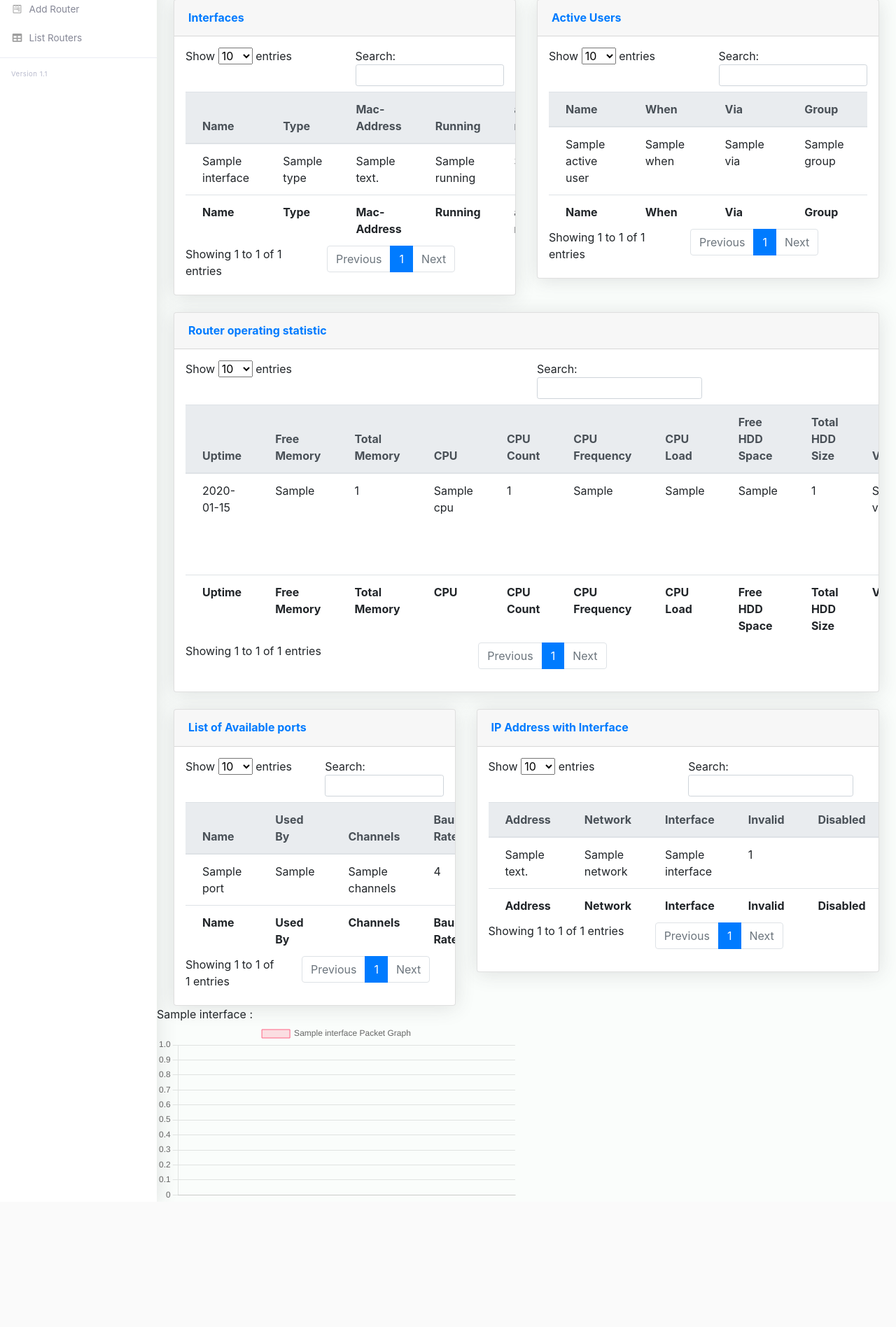
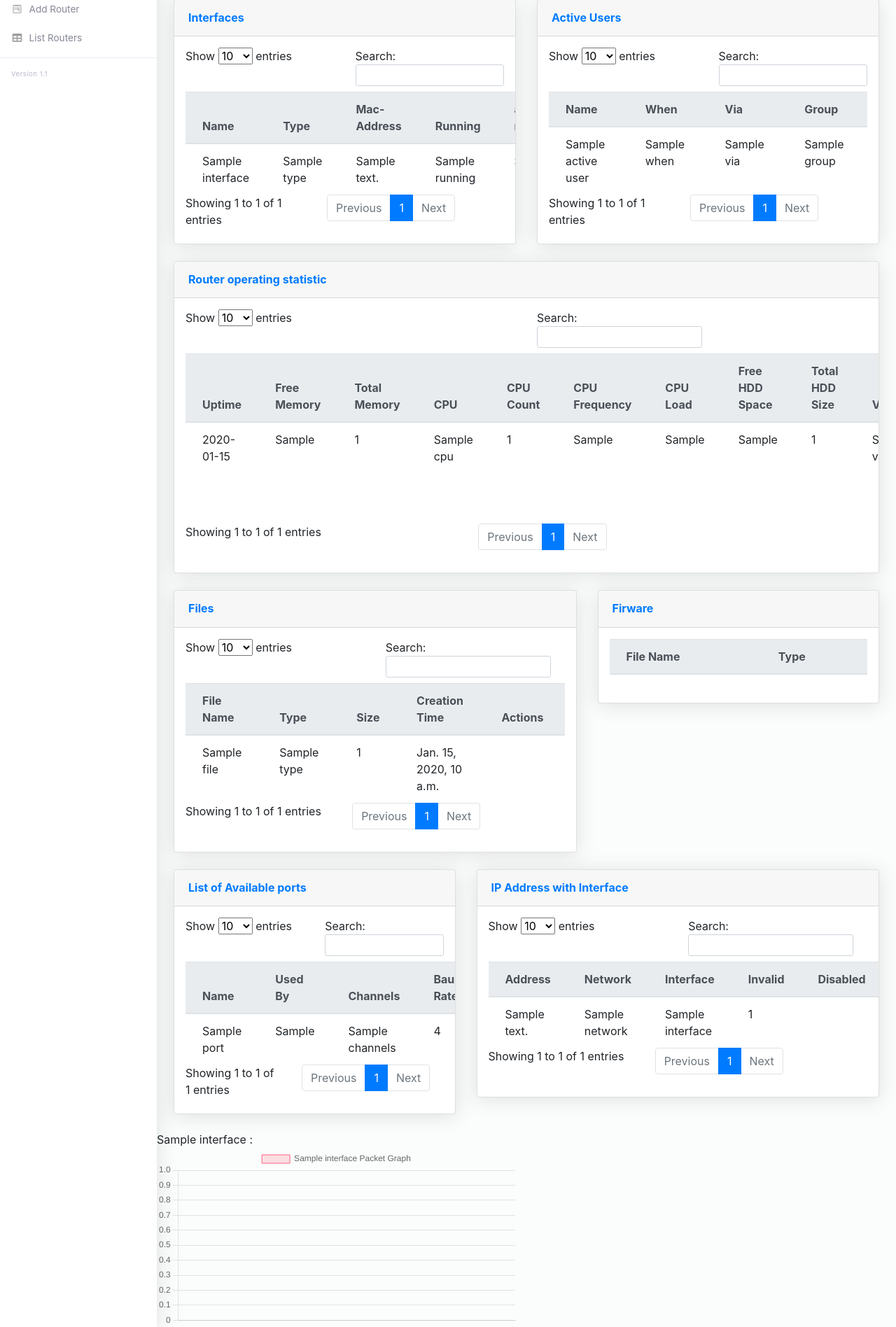
Before and after one commit to TM-Squared/Homnet-Dashboard, a Django app: template templates/home/detailRouter.html in a window 1280 px wide. Shown: the part 177-2073 px from the top of the page at 70% size. Before the commit the page ends 1889 px from the top, so only its background shows below. Run offline with Django 4.2, Linux system fonts and the light colour scheme; the template is opened without the code that fills it: most values are stand-ins (such as "Sample title", 1, 10 or a date in 2020); lists and menus that the app fills with data are empty; some libraries are stand-ins or nearby versions.

Commit message:
some corrections

```diff
--- a/home/views.py
+++ b/home/views.py
@@ -135,9 +135,13 @@ class DetailRouter(generic.DetailView):
                                   for information in self.connexion.talk("/ip/address/print")]
         context['ports'] = [{k.replace("-", "_"): v for k, v in information.items()}
                             for information in self.connexion.talk("/port/print")]
+        context['files'] = [{k.replace("-", "_"): v for k, v in information.items()}
+                            for information in self.connexion.talk("/file/print")]
         context['daily_data_streams'] = [
             {'name': interface['name'], 'rx_byte': interface['rx-byte'], 'tx_byte': interface['tx-byte'],
              'rx_packet': interface["rx-packet"], 'tx_packet': interface["tx-packet"]}
             for interface in self.connexion.talk("/interface/print")]
 
+        print(context["operating_statistics"])
+
         return context
--- a/templates/home/detailRouter.html
+++ b/templates/home/detailRouter.html
@@ -36,15 +36,7 @@
                         <th>actual-mtu</th>
                       </tr>
                     </thead>
-                    <tfoot>
-                      <tr>
-                        <th>Name</th>
-                        <th>Type</th>
-                        <th>Mac-Address</th>
-                        <th>Running</th>
-                        <th>actual-mtu</th>
-                      </tr>
-                    </tfoot>
+
                     <tbody>
                     {% for interface in interfaces %}
                         <tr>
@@ -78,14 +70,7 @@
                         <th>Group</th>
                       </tr>
                     </thead>
-                    <tfoot>
-                      <tr>
-                        <th>Name</th>
-                        <th>When</th>
-                        <th>Via</th>
-                        <th>Group</th>
-                      </tr>
-                    </tfoot>
+
                     <tbody>
                     {% for active_user in active_users %}
                         <tr>
@@ -127,21 +112,6 @@
                         <th>Build Time</th>
                       </tr>
                     </thead>
-                    <tfoot>
-                      <tr>
-                        <th>Uptime</th>
-                        <th>Free Memory</th>
-                        <th>Total Memory</th>
-                        <th>CPU</th>
-                        <th>CPU Count</th>
-                        <th>CPU Frequency</th>
-                        <th>CPU Load</th>
-                        <th>Free HDD Space</th>
-                        <th>Total HDD Size</th>
-                        <th>Version</th>
-                        <th>Build Time</th>
-                      </tr>
-                    </tfoot>
                     <tbody>
                       {% for statistic in operating_statistics %}
                         <td>{{ statistic.uptime }}</td>
@@ -163,9 +133,71 @@
             </div>
   </div>
   <div class="row">
+    <div class="col-lg-7">
+      <!-- Files -->
+      <div class="card mb-4">
+        <div class="card-header py-3 d-flex flex-row align-items-center justify-content-between">
+          <h6 class="m-0 font-weight-bold text-primary">Files</h6>
+        </div>
+        <div class="table-responsive p-3">
+          <table class="table align-items-center table-flush table-hover" id="files">
+            <thead class="thead-light">
+              <tr>
+                <th>File Name</th>
+                <th>Type</th>
+                <th>Size</th>
+                <th>Creation Time</th>
+                <th>Actions</th>
+              </tr>
+            </thead>
+            <tbody>
+            {% for file in files %}
+              <tr>
+                <td>{{ file.name }}</td>
+                <td>{{ file.type }}</td>
+                <td>{{ file.size }}</td>
+                <td>{{ file.creation_time }}</td>
+                {% if file.type == "backup" %}
+                <td><button>Download</button></td>
+                {% else %}
+                <td></td>
+                {% endif %}
+              </tr>
+            {% endfor %}
+            </tbody>
+          </table>
+        </div>
+      </div>
+    </div>
+    <div class="col-lg-5">
+      <!-- Updates Firmware -->
+      <div class="card mb-6">
+        <div class="card-header py-3 d-flex flex-row align-items-center justify-content-between">
+          <h6 class="m-0 font-weight-bold text-primary">Firware</h6>
+        </div>
+        <div class="table-responsive p-3">
+          <table class="table align-items-center table-flush table-hover">
+            <thead class="thead-light">
+              <tr>
+                <th>File Name</th>
+                <th>Type</th>
+              </tr>
+            </thead>
+            <tbody>
+              <tr>
+                <td></td>
+                <td></td>
+              </tr>
+            </tbody>
+          </table>
+        </div>
+      </div>
+    </div>
+  </div>
+  <div class="row">
     <div class="col-lg-5">
         <!-- List of available ports -->
-              <div class="card mb-6">
+              <div class="card mb-4">
                 <div class="card-header py-3 d-flex flex-row align-items-center justify-content-between">
                   <h6 class="m-0 font-weight-bold text-primary">List of Available ports</h6>
                 </div>
@@ -180,15 +212,7 @@
                         <th>Flow Control</th>
                       </tr>
                     </thead>
-                    <tfoot>
-                      <tr>
-                        <th>Name</th>
-                        <th>Used By</th>
-                        <th>Channels</th>
-                        <th>Baud Rate</th>
-                        <th>Flow Control</th>
-                      </tr>
-                    </tfoot>
+
                     <tbody>
                     {% for port in ports %}
                         <tr>
@@ -223,15 +247,7 @@
                         <th>Disabled</th>
                       </tr>
                     </thead>
-                    <tfoot>
-                      <tr>
-                        <th>Address</th>
-                        <th>Network</th>
-                        <th>Interface</th>
-                        <th>Invalid</th>
-                        <th>Disabled</th>
-                      </tr>
-                    </tfoot>
+
                     <tbody>
                     {% for ipaddress in ipaddresses %}
                         <tr>
@@ -260,7 +276,7 @@
     <canvas id="{{ interface.name }}"></canvas>
       <script>
       $(document).ready(function(){
-        var ctx = document.getElementById("{{interface.name}}").getContext('2d')
+        var ctx = document.getElementById("{{interface.name}}").getContext('2d');
         var myChart = new Chart(ctx, {
           type: 'line',
           data: {
@@ -390,6 +406,7 @@
       $('#dataTableHover3').DataTable(); // ID From dataTable with Hover
       $('#dataTableHover4').DataTable(); // ID From dataTable with Hover
       $('#dataTableHover5').DataTable(); // ID From dataTable with Hover
+      $('#files').DataTable();
     });
   </script>
 {% endblock javascripts %}
```
Also changed, not shown: templates/home/index.html (+10 -4 lines).
